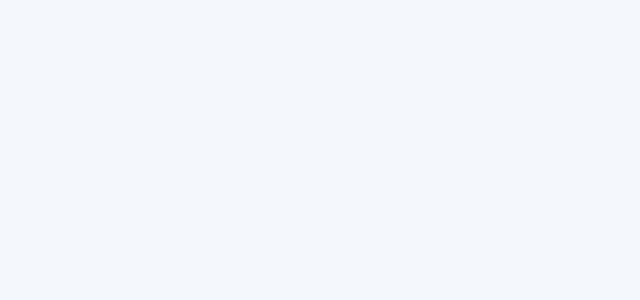
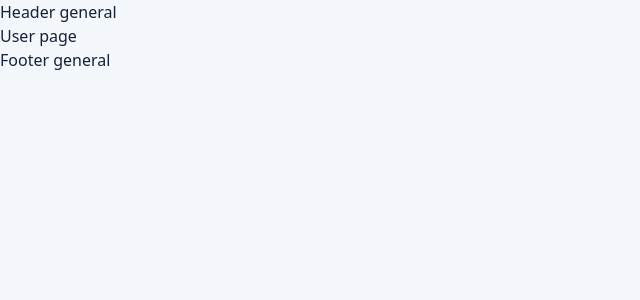
Before and after one commit to jonatan-esprella-lopez/mishi_coffee, a React (Vite) app in the folder mishi-frontend/: page / in a window 1280 px wide. Shown: the top 300 px of the page, without its empty margins (0-640 px from the left). Built offline with nearby package versions, Linux system fonts and the light colour scheme.

Commit message:
feat(routing): configure react-router with public and admin routes

```diff
--- a/mishi-frontend/src/App.tsx
+++ b/mishi-frontend/src/App.tsx
@@ -1,8 +1,20 @@
+import { Route, Routes } from "react-router"
+import PublicLayout from "./layouts/PublicLayout"
+import HomePage from "./pages/admin/HomePage"
+import AdminLayout from "./layouts/AdminLayout"
+import DashboardPage from "./pages/public/DashboardPage"
+
 function App() {
   return (
-    <>
+    <Routes>
+      <Route element={<PublicLayout/>}>
+        <Route index element={<HomePage/>}/>
+      </Route>
 
-    </>
+      <Route path="/admin" element={<AdminLayout/>}>
+        <Route index element={<DashboardPage/>}/>
+      </Route>
+    </Routes>
   )
 }
 
--- a/mishi-frontend/src/main.tsx
+++ b/mishi-frontend/src/main.tsx
@@ -1,5 +1,6 @@
 import { StrictMode } from 'react'
 import { createRoot } from 'react-dom/client'
+import { BrowserRouter } from 'react-router';
 import "@fontsource-variable/plus-jakarta-sans";
 import "@fontsource-variable/nunito-sans";
 import "./index.css";
@@ -7,6 +8,8 @@ import App from './App.tsx'
 
 createRoot(document.getElementById('root')!).render(
   <StrictMode>
-    <App />
+    <BrowserRouter>
+      <App />
+    </BrowserRouter>
   </StrictMode>,
 )
```
